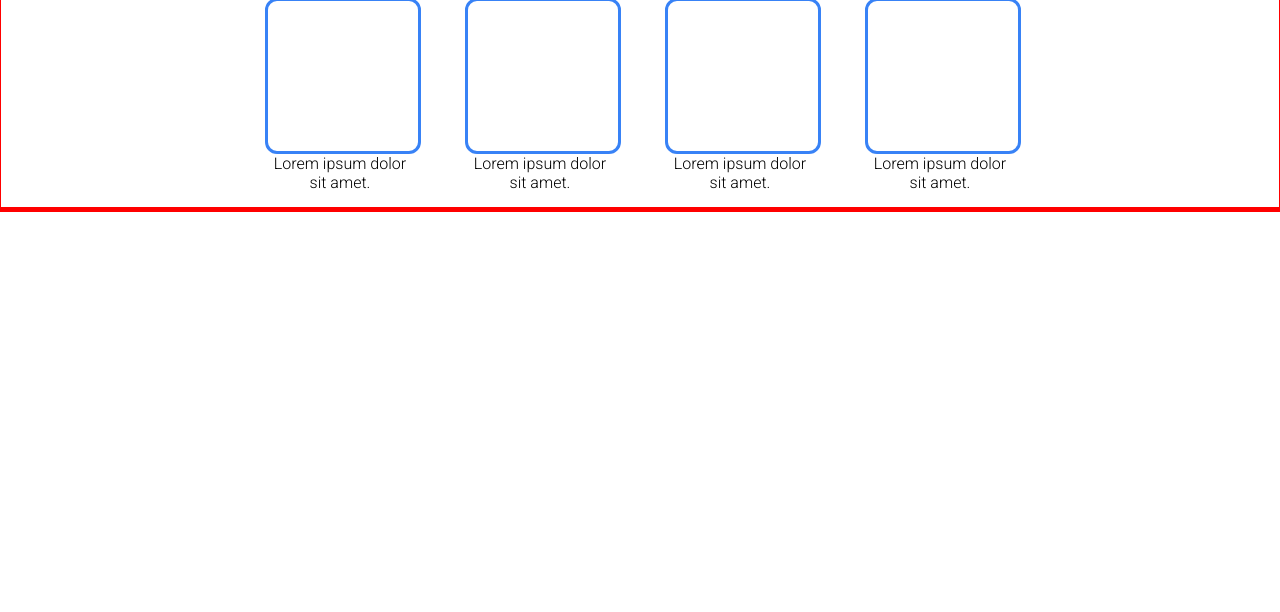
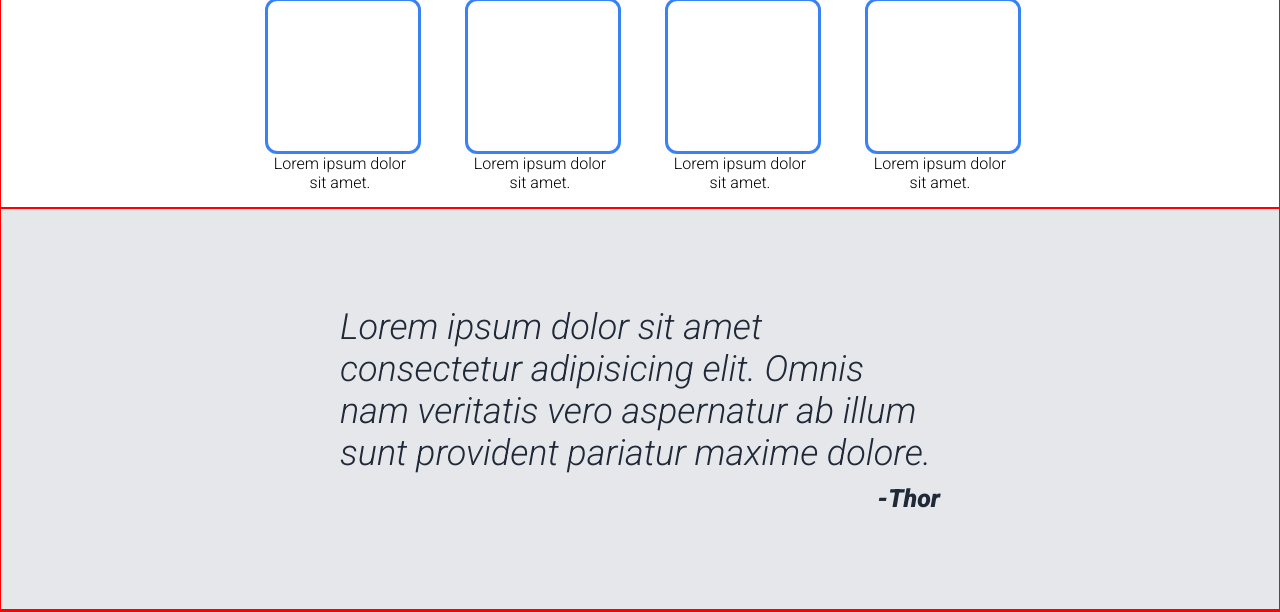
Before and after one commit to Zazzix/landing-page, a plain HTML site: page index.html in a window 1280 px wide. Shown: the part 576-1188 px from the top of the page. Before the commit the page ends 800 px from the top, so only its background shows below. Drawn offline with Linux system fonts and the light colour scheme.

Commit message:
quote section added

```diff
--- a/index.html
+++ b/index.html
@@ -28,6 +28,7 @@
             <div class="placeholder"><p>this is a placeholder for an image</p></div>
         </div>
     </div>
+    <div class="main-section">
     <div class="section1">
         <div class="title">Some random information.</div>
         <div class="container">
@@ -49,10 +50,16 @@
             </div>
         </div>
     </div>
-    <div class="section2"></div>
+    <div class="section2">
+        <div class="quote">
+            Lorem ipsum dolor sit amet consectetur adipisicing elit. Omnis nam veritatis vero aspernatur ab illum sunt provident pariatur maxime dolore.
+            <blockquote>-Thor</blockquote>
+        </div>
+    </div>
     <div class="section3">
         <div class="card"></div>
     </div>
+</div>
     <div class="footer">
 
     </div>
--- a/style.css
+++ b/style.css
@@ -100,7 +100,10 @@ ul  {
     border-radius: 12px;
 }
 
-
+.main-section   {
+    display: flex;
+    flex-direction: column;
+}
 
 .section1   {
     display: flex;
@@ -135,8 +138,31 @@ ul  {
 }
 
 .section2   {
+    border: 1px solid red;
+    display: flex;
+    height: 300px;
+    padding: 50px;
+    justify-content: center;
+    background-color: #e5e7eb;
+}
 
-    border: 1px solid red;
+.quote  {
+    display: flex;
+    flex-direction: column;
+    justify-content: center;
+    width: 600px;
+    font-size: 36px;
+    font-weight: 300;
+    font-style: italic;
+    color: #1f2937;
+
+}
+
+blockquote  {
+    font-weight: 800;
+    font-size: 25px;
+    text-align: end;
+    margin-top: 10px;
 }
 
 .section3   {
```
